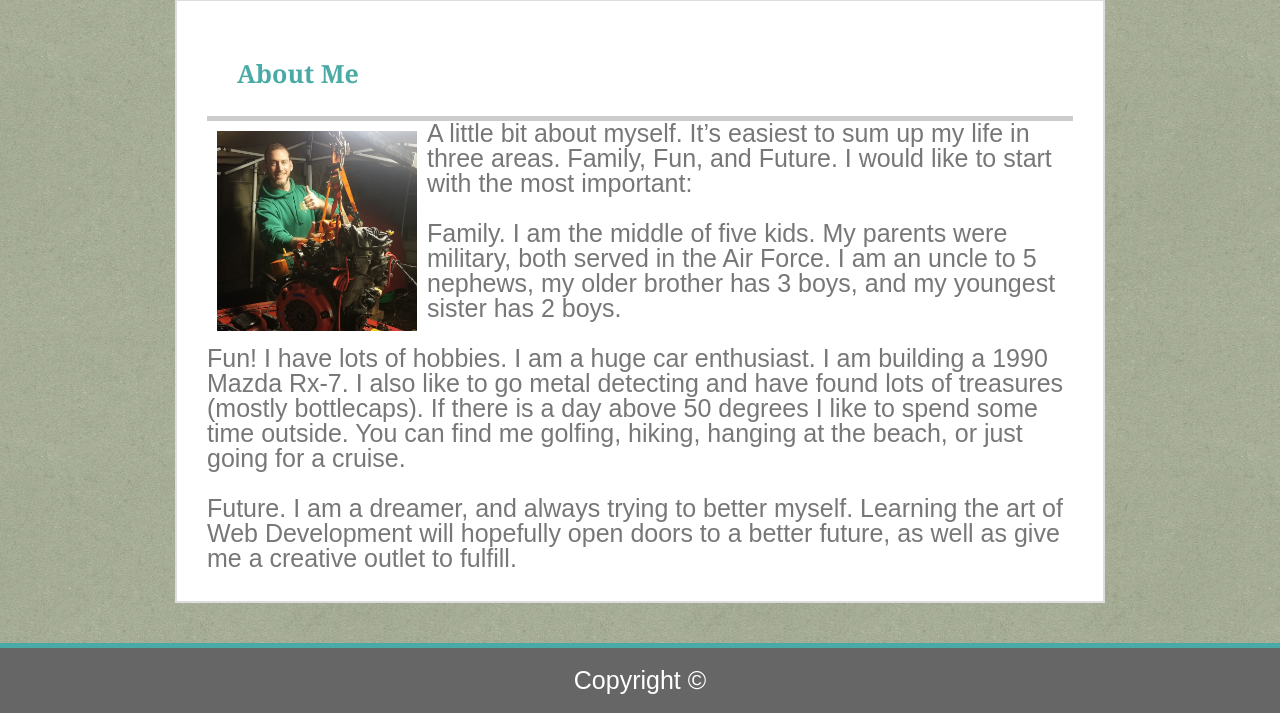
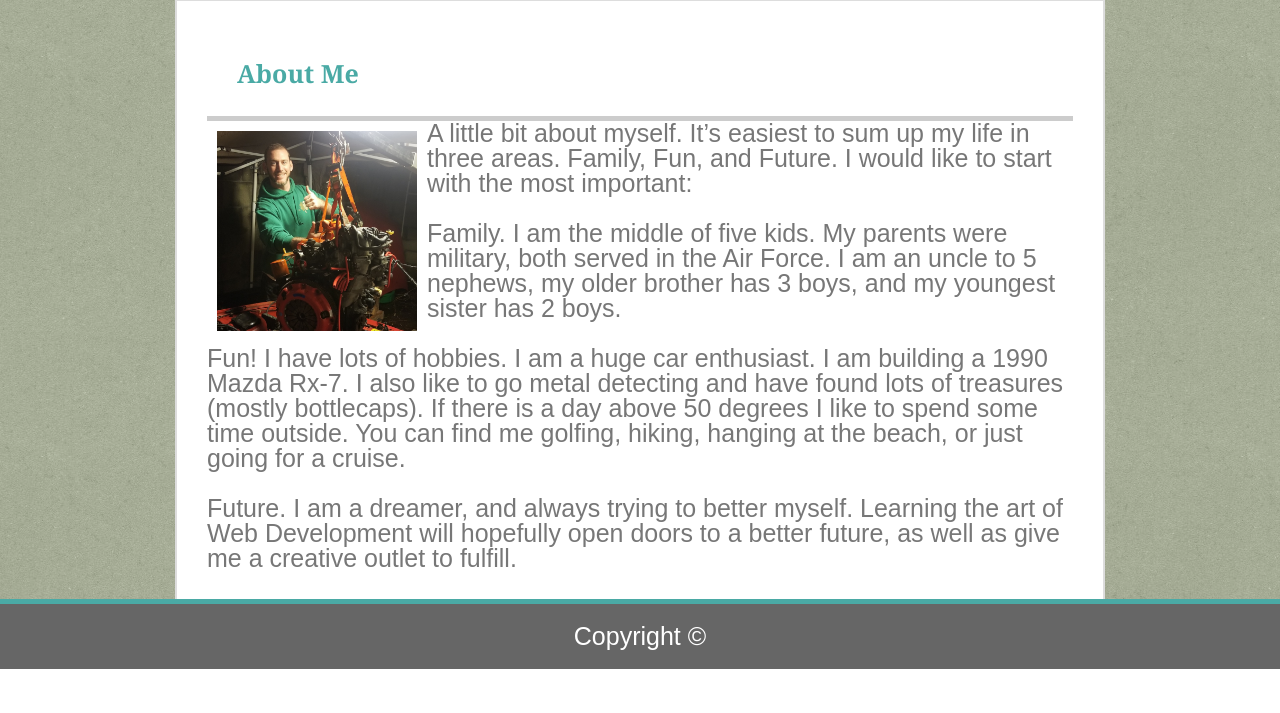
Before and after one commit to Lawna12/Basic-Portfolio, a PHP site: page / in a window 1280 px wide. Shown: the part 131-844 px from the top of the page. After the commit the page ends 800 px from the top, so only its background shows below. Run offline with PHP 8.4, Linux system fonts and the light colour scheme.

Commit message:
sticky footer added

```diff
--- a/assets/css/AllStyles2.css
+++ b/assets/css/AllStyles2.css
@@ -232,12 +232,14 @@ button {
 
 
 
-footer {
-    clear: both;
-    background: #666666;
+.footer {
+    position: fixed;
+    left: 0;
+    bottom: 0;
+    width: 100%;
+    background-color: #666666;
     text-align: center;
     color: #ffffff;
     padding: 20px;
-    bottom: 0px;
     border-top: #4aaaa5 solid 5px;
 }
--- a/contact.html
+++ b/contact.html
@@ -67,11 +67,11 @@
 
     </div>
 
-    <footer>
+    <div class="footer">
         <div class="container">
             Copyright &copy;
         </div>
-    </footer>
+    </div>
 
 </body>
 </html>
--- a/index.html
+++ b/index.html
@@ -55,11 +55,11 @@
 
     </div>
 
-    <footer>
-            <div class="container">
-                Copyright &copy;
-            </div>
-        </footer>
+    <div class="footer">
+        <div class="container">
+            Copyright &copy;
+        </div>
+    </div>
 
 </body>
 </html>
--- a/portfolio.html
+++ b/portfolio.html
@@ -100,11 +100,11 @@
 
     </div>
 
-    <footer>
+    <div class="footer">
         <div class="container">
             Copyright &copy;
         </div>
-    </footer>
+    </div>
 
 </body>
 </html>
```
